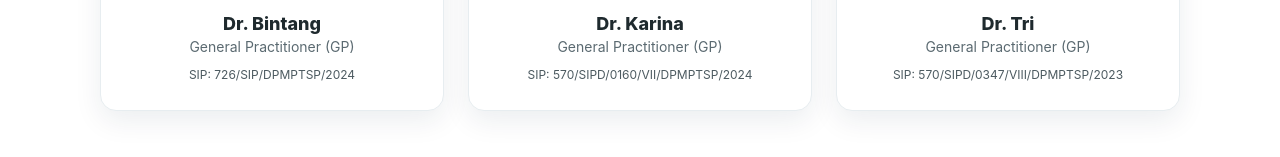
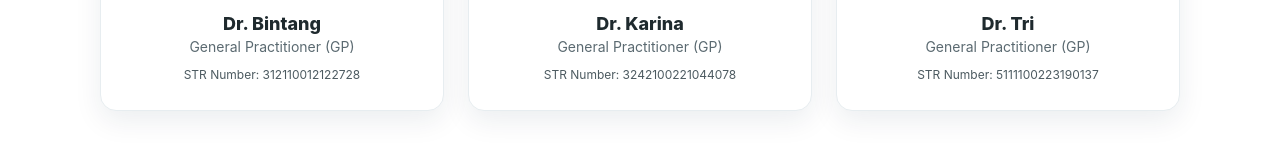
Before and after one commit to bartbalidoc/balidoctor.live, a plain HTML site: page index.html in a window 1280 px wide. Shown: the part 1859-2016 px from the top of the page. Drawn offline with Linux system fonts and the light colour scheme.

Commit message:
Update SIP numbers to STR numbers for doctors

```diff
--- a/index.html
+++ b/index.html
@@ -241,7 +241,7 @@
             <div class="info">
               <p class="name">Dr. Bintang</p>
               <p class="role">General Practitioner (GP)</p>
-              <p class="sip">SIP: 726/SIP/DPMPTSP/2024</p>
+              <p class="sip">STR Number: 312110012122728</p>
             </div>
           </article>
 
@@ -252,7 +252,7 @@
             <div class="info">
               <p class="name">Dr. Karina</p>
               <p class="role">General Practitioner (GP)</p>
-              <p class="sip">SIP: 570/SIPD/0160/VII/DPMPTSP/2024</p>
+              <p class="sip">STR Number: 3242100221044078</p>
             </div>
           </article>
 
@@ -263,7 +263,7 @@
             <div class="info">
               <p class="name">Dr. Tri</p>
               <p class="role">General Practitioner (GP)</p>
-              <p class="sip">SIP: 570/SIPD/0347/VIII/DPMPTSP/2023</p>
+              <p class="sip">STR Number: 5111100223190137</p>
             </div>
           </article>
         </div>
```
